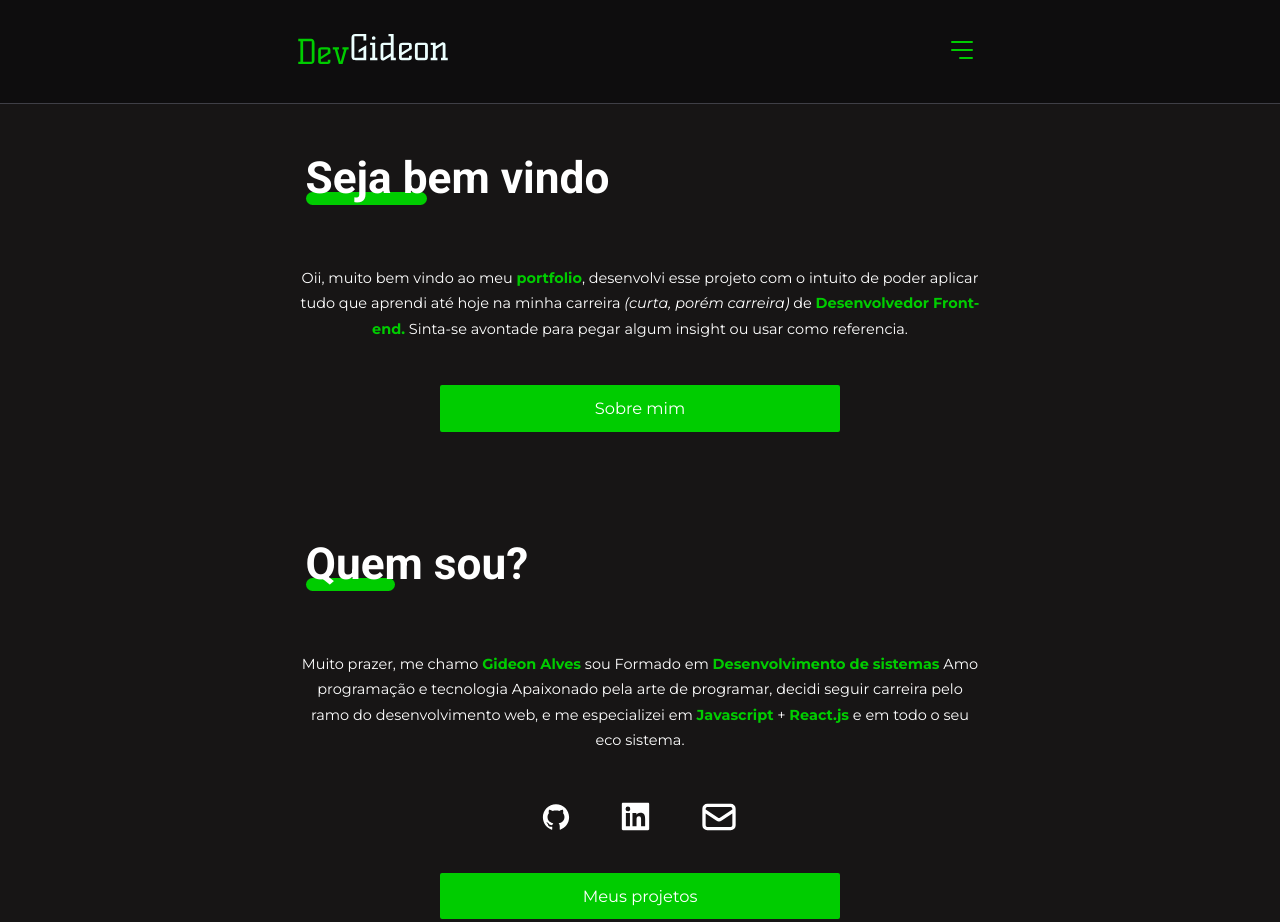
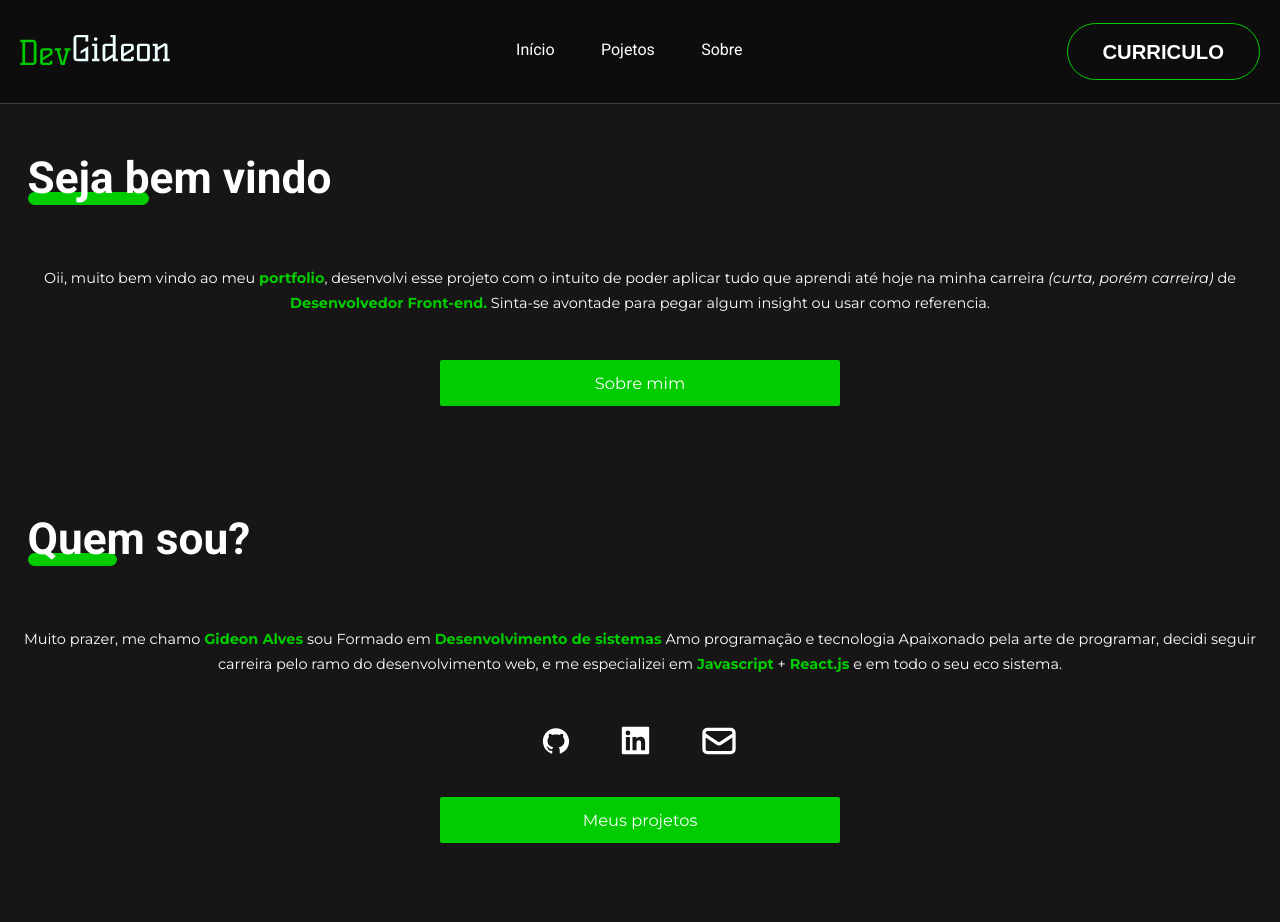
Before and after one commit to gideonalves/devGideon, a plain HTML site: page index.html in a window 1280 px wide. Shown: the top 922 px of the page. Drawn offline with nearby package versions, Linux system fonts and the light colour scheme.

Commit message:
add menu descktop

```diff
--- a/css/global.css
+++ b/css/global.css
@@ -120,10 +120,47 @@
 }
 
 .btn a {
-
     display: inline;
     color: white;
     font-family: Montserrat, sans-serif;
     font-size: 1.125rem;
     line-height: 2.225rem;
 }
+
+
+/*=== RESPONSIVO =================================*/
+@media (min-width: 1024px) {
+
+      /*=== GERAL =================================*/
+    body {
+        overflow: auto;
+    }
+
+    .wrapper {
+        width: min(112rem, 100%);
+        display: grid;
+    }
+
+    /*=== NAVIGATION =================================*/
+    /* reset */
+    nav#navigation .wrapper * {
+        margin: 0;
+        padding: 0;
+        visibility: initial;
+        display: initial;
+        opacity: initial;
+        flex-direction: initial;
+        position: initial;
+        font-size: initial;
+        font-weight: initial;
+        transform: initial;
+        color: initial;
+        background-color: initial;
+        filter: initial;
+        border: none;
+    }
+
+
+
+
+}
--- a/css/navigation.css
+++ b/css/navigation.css
@@ -1,5 +1,3 @@
-
-
 /* ======= NAVIGATION ============================= */
 nav {
     display: flex;
@@ -20,7 +18,6 @@
 }
 
 nav .logo {
-
     font-family: Montserrat, sans-serif;
     font-weight: 700;
     color: white;
@@ -33,14 +30,12 @@
 
 /*----- logo -----------*/
 nav span {
-
     color: var(--primary-color);
     font-family: Montserrat, sans-serif;
     font-weight: 700;
 }
 
 nav .wrapper {
-
     display: flex;
     align-items: center;
     justify-content: space-between;
@@ -117,25 +112,12 @@
     transform: translateY(0);
 }
 
-/* .menu ul:nth-child(1) {
-    display: flex;
-    flex-direction: column;
-    gap: 4.8rem;
-
-    margin-top: 6rem;
-
-    font-weight: 700;
-    font-size: 2.4rem;
-    line-height: 3.1rem;
-} */
-
-.menu .button {
-    width: 90%;
+    body.menu-expanded .menu .button {
+    /* width: 90%; */
     background: var(--brand-color);
     color: white;
     /* max-width: 400px;
     min-width: 250px px; */
-
     margin: 0px auto;
     padding: 5px 20px;
     border: 2px solid var(--brand-color);
@@ -161,8 +143,6 @@
     gap: 4.8rem;
     margin-top: 1rem;
     text-align: center;
-
-
     border: 1px solid transparent;
 }
 
@@ -200,3 +180,98 @@
 body.menu-expanded .close-menu path {
     stroke: var(--brand-color);
 }
+
+
+/*=== RESPONSIVO =================================*/
+@media (min-width: 1024px) {
+
+    nav#navigation .close-menu,
+    nav#navigation .open-menu {
+        display: none;
+    }
+
+    nav#navigation .menu {
+        display: flex;
+        align-items: center;
+        justify-content: space-between;
+        width: 60%;
+    }
+
+    nav#navigation .menu ul:nth-child(1) {
+        display: flex;
+        gap: 3.2rem;
+    }
+
+    nav#navigation .menu ul li a {
+        color: white;
+    }
+
+    nav#navigation .wrapper .button {
+        display: flex;
+        justify-content: center;
+        align-items: center;
+        padding: 1rem 2.4rem;
+
+        border: 1px solid var(--primary-color);
+        border-radius: 4rem;
+
+        color: white;
+
+        font-weight: 700;
+        font-size: 1.4rem;
+        line-height: 1.8rem;
+        text-transform: uppercase;
+    }
+
+    nav#navigation.scroll .menu .button {
+        border: 1px solid var(--brand-color);
+        color: var(--brand-color);
+        font-weight: 700;
+        font-size: 1.4rem;
+        line-height: 1.8rem;
+        text-transform: uppercase;
+    }
+
+    nav#navigation.scroll .menu ul li a {
+        color: var(--brand-color);
+    }
+
+    nav#navigation .menu li a {
+        transition: opacity .4s;
+    }
+
+    nav#navigation .menu li a:hover {
+        opacity: 1;
+        font-weight: 700;
+    }
+
+    nav#navigation .menu li a::after {
+        content: "";
+        width: 0%;
+        height: 2px;
+        background-color: white;
+        position: relative;
+        left: -0.5rem;
+        display: block;
+        transition: width 0.2s;
+    }
+
+    nav#navigation.scroll .menu li a::after {
+        background-color: var(--brand-color);
+    }
+
+    nav#navigation .menu li a:hover::after {
+        padding-inline: 0.8rem;
+        width: 100%;
+    }
+
+    nav#navigation.scroll .menu li a:hover {
+        opacity: 1;
+    }
+
+    nav#navigation .menu .button:hover {
+        background-color: var(--primary-color);
+        border: none;
+        color: white;
+    }
+}
```
Also changed, not shown: index.html (+0 -1 lines), css/footer.css (line endings or trailing spaces).
